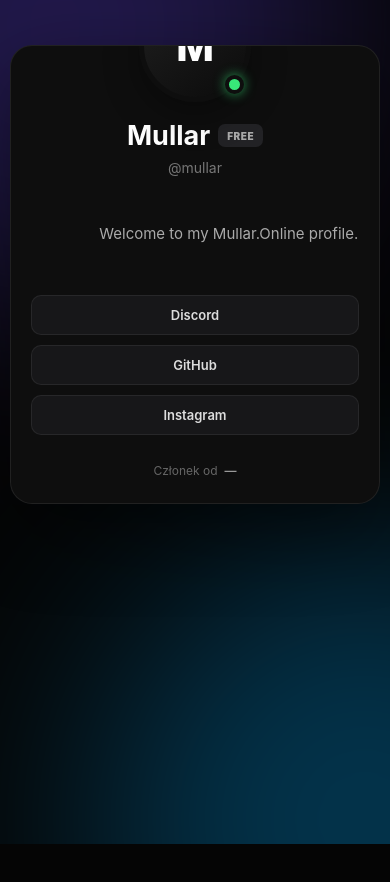
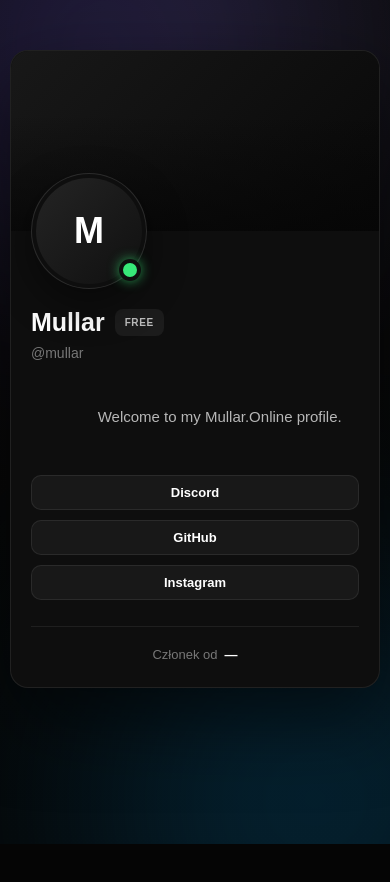
Before and after one commit to rebiszsamuel-design/MlerSamuelRebiszAI, a website: page public/profile.html in a window 390 px wide. After the commit the page ends 844 px from the top, so only its background shows below. Drawn offline with Linux system fonts and the light colour scheme.

Commit message:
Poprawa ukladu profilu

```diff
--- a/profile.css
+++ b/profile.css
@@ -5,184 +5,349 @@
 html,
 body {
     margin: 0;
+    padding: 0;
     min-height: 100%;
 }
 
 body {
     min-height: 100vh;
-    background: #050505;
-    color: white;
-    font-family:
-        Inter,
-        system-ui,
-        -apple-system,
-        BlinkMacSystemFont,
-        "Segoe UI",
-        sans-serif;
+
+    display: flex;
+    align-items: flex-start;
+    justify-content: center;
+
+    padding: 80px 20px 50px;
 
     overflow-x: hidden;
+
+    background: #050505;
+
+    color: #ffffff;
+
+    font-family:
+        Arial,
+        Helvetica,
+        sans-serif;
 }
+
+
+/* ========================================
+   BACKGROUND
+======================================== */
 
 .background {
     position: fixed;
     inset: 0;
-    z-index: -1;
+
     overflow: hidden;
-    background: #050505;
+
+    z-index: 0;
+
+    pointer-events: none;
+
+    background:
+        radial-gradient(
+            circle at top,
+            #151515 0%,
+            #080808 45%,
+            #050505 100%
+        );
 }
 
 .glow {
     position: absolute;
-    width: 550px;
-    height: 550px;
+
+    width: 450px;
+    height: 450px;
+
     border-radius: 50%;
-    filter: blur(110px);
-    opacity: 0.28;
-    pointer-events: none;
+
+    filter: blur(120px);
+
+    opacity: 0.18;
 }
 
 .glow-1 {
-    top: -250px;
-    left: -220px;
+    top: -180px;
+    left: -120px;
+
     background: #6b4cff;
 }
 
 .glow-2 {
-    right: -250px;
-    bottom: -250px;
+    right: -150px;
+    bottom: -180px;
+
     background: #00aaff;
 }
 
+
+/* ========================================
+   PROFILE CARD
+======================================== */
+
 .profile-card {
-    width: min(720px, calc(100% - 30px));
-    margin: 70px auto 40px;
+    position: relative;
+
+    z-index: 1;
+
+    width: 100%;
+    max-width: 720px;
+
+    overflow: visible;
+
+    border-radius: 22px;
 
     background: #0e0e0e;
 
-    border: 1px solid rgba(255, 255, 255, 0.08);
-
-    border-radius: 22px;
-
-    overflow: hidden;
+    border:
+        1px solid
+        rgba(255,255,255,0.08);
 
     box-shadow:
-        0 25px 80px rgba(0, 0, 0, 0.45);
+        0 30px 80px
+        rgba(0,0,0,0.55);
 
-    position: relative;
+    backdrop-filter: blur(20px);
+
+    margin: 0 auto;
 }
+
+
+/* ========================================
+   BANNER
+======================================== */
 
 .profile-banner {
     width: 100%;
-    height: 190px;
+
+    height: 220px;
+
+    border-radius:
+        22px
+        22px
+        0
+        0;
 
     background:
         linear-gradient(
             135deg,
-            #171717,
-            #0b0b0b
+            #181818,
+            #080808
         );
 
     background-size: cover;
+
     background-position: center;
 
-    display: none;
+    background-repeat: no-repeat;
+
+    position: relative;
+
+    display: block;
 }
+
+.profile-banner::after {
+    content: "";
+
+    position: absolute;
+
+    inset: 0;
+
+    border-radius:
+        22px
+        22px
+        0
+        0;
+
+    background:
+        linear-gradient(
+            to bottom,
+            transparent 35%,
+            rgba(5,5,5,0.70) 100%
+        );
+
+    pointer-events: none;
+}
+
+
+/* ========================================
+   CONTENT
+======================================== */
 
 .profile-content {
     position: relative;
-    padding: 0 35px 35px;
-    text-align: center;
+
+    width: 100%;
+
+    padding:
+        0
+        35px
+        35px;
+
+    text-align: left;
 }
+
+
+/* ========================================
+   AVATAR
+======================================== */
 
 .avatar-wrapper {
     position: relative;
+
     width: 136px;
     height: 136px;
 
-    margin: -68px auto 18px;
+    margin:
+        -68px
+        0
+        18px;
 
-    z-index: 2;
-}
+    padding: 6px;
 
-.avatar {
-    width: 136px;
-    height: 136px;
-
-    border-radius: 50%;
-
-    display: flex;
-    align-items: center;
-    justify-content: center;
-
-    background:
-        linear-gradient(
-            145deg,
-            #202020,
-            #0b0b0b
-        );
-
-    border: 5px solid #0e0e0e;
-
-    color: white;
-
-    font-size: 48px;
-    font-weight: 800;
-
-    overflow: hidden;
-
-    box-shadow:
-        0 12px 35px rgba(0, 0, 0, 0.35);
-}
-
-.avatar img {
-    width: 100%;
-    height: 100%;
-
-    object-fit: cover;
-}
-
-.online {
-    position: absolute;
-
-    width: 19px;
-    height: 19px;
-
-    right: 7px;
-    bottom: 8px;
-
-    background: #38e879;
-
-    border-radius: 50%;
-
-    border: 4px solid #0e0e0e;
-
-    box-shadow:
-        0 0 12px rgba(56, 232, 121, 0.65);
-}
-
-.profile-name {
     display: flex;
 
     align-items: center;
     justify-content: center;
 
+    border-radius: 50%;
+
+    background: #0e0e0e;
+
+    border:
+        1px solid
+        rgba(255,255,255,0.12);
+
+    box-shadow:
+        0 15px 40px
+        rgba(0,0,0,0.45);
+
+    z-index: 5;
+}
+
+.avatar {
+    width: 124px;
+    height: 124px;
+
+    min-width: 124px;
+    min-height: 124px;
+
+    max-width: 124px;
+    max-height: 124px;
+
+    display: flex;
+
+    align-items: center;
+    justify-content: center;
+
+    overflow: hidden;
+
+    border-radius: 50%;
+
+    background:
+        linear-gradient(
+            135deg,
+            #242424,
+            #101010
+        );
+
+    color: #ffffff;
+
+    font-size: 42px;
+
+    font-weight: 800;
+
+    line-height: 1;
+
+    flex-shrink: 0;
+}
+
+.avatar img {
+    display: block;
+
+    width: 100%;
+    height: 100%;
+
+    min-width: 100%;
+    min-height: 100%;
+
+    max-width: 100%;
+    max-height: 100%;
+
+    border-radius: 50%;
+
+    object-fit: cover;
+
+    object-position: center;
+}
+
+
+/* ========================================
+   ONLINE
+======================================== */
+
+.online {
+    position: absolute;
+
+    right: 5px;
+    bottom: 7px;
+
+    width: 22px;
+    height: 22px;
+
+    border-radius: 50%;
+
+    background: #37e878;
+
+    border:
+        4px solid
+        #0e0e0e;
+
+    box-shadow:
+        0 0 12px
+        rgba(55,232,120,0.65);
+}
+
+
+/* ========================================
+   NAME
+======================================== */
+
+.profile-name {
+    width: 100%;
+
+    display: flex;
+
+    align-items: center;
+
+    justify-content: flex-start;
+
     flex-wrap: wrap;
 
-    gap: 8px;
+    gap: 10px;
 }
 
 .profile-name h1 {
     margin: 0;
 
-    font-size: 32px;
-    line-height: 1.15;
-
     color: #ffffff;
 
-    transition:
-        color 0.2s,
-        text-shadow 0.2s;
+    font-size: 30px;
+
+    font-weight: 800;
+
+    line-height: 1.2;
+
+    word-break: break-word;
+
+    overflow-wrap: anywhere;
 }
+
+
+/* ========================================
+   BADGES
+======================================== */
 
 .badge,
 .og-badge {
@@ -191,84 +356,172 @@
     align-items: center;
     justify-content: center;
 
-    min-height: 23px;
+    min-height: 27px;
 
-    padding: 4px 9px;
+    padding:
+        5px
+        10px;
 
-    border-radius: 7px;
+    border-radius: 8px;
 
     font-size: 10px;
-    font-weight: 900;
 
-    letter-spacing: 0.5px;
+    font-weight: 800;
+
+    letter-spacing: 0.6px;
+
+    flex-shrink: 0;
 }
 
 .free-badge {
-    background: #222225;
-    color: #aaa;
+    color: #bdbdbd;
+
+    background:
+        rgba(255,255,255,0.06);
+
+    border-color:
+        rgba(255,255,255,0.1);
 }
 
 .pro-badge {
-    background: rgba(255, 205, 70, 0.13);
-    color: #ffd45a;
+    color: #fff0ae;
+
+    background:
+        linear-gradient(
+            135deg,
+            #8a5a00,
+            #ffd76a,
+            #b87900
+        );
+
+    border:
+        1px solid
+        rgba(255,215,100,0.7);
 
     box-shadow:
-        0 0 14px rgba(255, 205, 70, 0.12);
+        0 0 18px
+        rgba(255,200,70,0.35);
 }
 
 .premium-badge {
-    background: rgba(174, 102, 255, 0.15);
-    color: #c394ff;
+    color: #ffffff;
+
+    background:
+        linear-gradient(
+            135deg,
+            #5d35ff,
+            #9b6cff,
+            #5d35ff
+        );
+
+    background-size: 200% 200%;
+
+    border:
+        1px solid
+        rgba(160,120,255,0.7);
 
     box-shadow:
-        0 0 16px rgba(174, 102, 255, 0.2);
+        0 0 18px
+        rgba(120,80,255,0.35);
+
+    animation:
+        premiumGlow 3s ease infinite;
+}
+
+@keyframes premiumGlow {
+
+    0% {
+        background-position: 0% 50%;
+    }
+
+    50% {
+        background-position: 100% 50%;
+    }
+
+    100% {
+        background-position: 0% 50%;
+    }
 }
 
 .og-badge {
-    background: rgba(255, 255, 255, 0.08);
-    color: #d7d7d7;
+    color: #e2e2e2;
+
+    background:
+        rgba(255,255,255,0.07);
+
+    border:
+        1px solid
+        rgba(255,255,255,0.10);
 
     cursor: help;
 }
 
+
+/* ========================================
+   USERNAME
+======================================== */
+
 .username {
-    margin: 8px 0 0;
+    margin:
+        8px
+        0
+        0;
 
-    color: #777;
+    color: #777777;
 
     font-size: 14px;
 }
 
+
+/* ========================================
+   BIO
+======================================== */
+
 .bio {
-    max-width: 560px;
+    width: 100%;
 
-    margin: 22px auto 0;
+    max-width: 620px;
 
-    color: #aaa;
+    margin:
+        20px
+        0
+        0;
+
+    color: #b7b7b7;
+
+    font-size: 15px;
 
     line-height: 1.6;
 
-    font-size: 15px;
+    word-break: break-word;
+
+    overflow-wrap: anywhere;
 
     white-space: pre-wrap;
-    word-break: break-word;
 }
+
+
+/* ========================================
+   LINKS
+======================================== */
 
 .profile-links {
     display: flex;
 
     flex-wrap: wrap;
 
-    justify-content: center;
+    align-items: center;
+
+    justify-content: flex-start;
 
     gap: 10px;
 
-    margin-top: 25px;
+    width: 100%;
+
+    margin-top: 22px;
 }
 
 .profile-link {
-    min-width: 130px;
-
     display: inline-flex;
 
     align-items: center;
@@ -276,88 +529,118 @@
 
     gap: 8px;
 
-    padding: 11px 15px;
+    padding:
+        9px
+        14px;
 
     border-radius: 10px;
 
-    background: #171719;
+    background:
+        rgba(255,255,255,0.045);
 
-    border: 1px solid rgba(255, 255, 255, 0.07);
+    border:
+        1px solid
+        rgba(255,255,255,0.08);
 
-    color: #ddd;
+    color: #ffffff;
 
     text-decoration: none;
 
     font-size: 13px;
+
     font-weight: 600;
 
+    white-space: nowrap;
+
     transition:
-        transform 0.2s,
-        background 0.2s,
-        border-color 0.2s;
+        background 0.2s ease,
+        transform 0.2s ease,
+        border-color 0.2s ease;
 }
 
 .profile-link:hover {
-    transform: translateY(-2px);
+    background:
+        rgba(255,255,255,0.09);
 
-    background: #202024;
+    border-color:
+        rgba(255,255,255,0.16);
 
-    border-color: rgba(255, 255, 255, 0.15);
-
-    color: white;
+    transform:
+        translateY(-2px);
 }
 
 .profile-link-icon {
     width: 19px;
     height: 19px;
 
-    border-radius: 5px;
+    max-width: 19px;
+    max-height: 19px;
 
     object-fit: contain;
+
+    flex-shrink: 0;
+
+    border-radius: 4px;
 }
+
+
+/* ========================================
+   STATS
+======================================== */
 
 .profile-stats {
     display: flex;
 
-    justify-content: center;
+    align-items: center;
 
-    gap: 35px;
+    justify-content: flex-start;
+
+    gap: 40px;
+
+    width: 100%;
 
     margin-top: 28px;
 
-    padding-top: 22px;
+    padding-top: 20px;
 
-    border-top: 1px solid rgba(255, 255, 255, 0.06);
+    border-top:
+        1px solid
+        rgba(255,255,255,0.07);
 }
 
 .stat {
-    min-width: 100px;
+    min-width: 80px;
 
     display: flex;
 
     flex-direction: column;
 
     align-items: center;
+
+    justify-content: center;
 }
 
 .stat-number {
-    color: white;
+    color: #ffffff;
 
     font-size: 20px;
+
     font-weight: 800;
+
+    line-height: 1;
 }
 
 .stat-label {
-    color: #666;
+    margin-top: 6px;
+
+    color: #666666;
 
     font-size: 11px;
-
-    margin-top: 3px;
 }
 
 .like-button {
     width: 38px;
-    height: 32px;
+    height: 30px;
 
     padding: 0;
 
@@ -365,50 +648,56 @@
 
     background: transparent;
 
-    color: #ff6b83;
+    color: #ff6682;
 
     font-size: 25px;
 
     cursor: pointer;
-
-    transition:
-        transform 0.15s,
-        color 0.15s;
 }
 
 .like-button:hover {
-    transform: scale(1.12);
+    transform: scale(1.08);
 }
 
 .like-button.liked {
-    color: #ff4f70;
+    color: #ff3f68;
 }
 
-.like-button:disabled {
-    cursor: default;
-    opacity: 0.7;
-}
+
+/* ========================================
+   MEMBER SINCE
+======================================== */
 
 .member-since {
     display: flex;
 
     align-items: center;
-    justify-content: center;
 
     gap: 7px;
 
-    margin-top: 28px;
+    margin-top: 26px;
 
-    color: #666;
+    padding-top: 20px;
 
-    font-size: 12px;
+    border-top:
+        1px solid
+        rgba(255,255,255,0.07);
+
+    color: #777777;
+
+    font-size: 13px;
 }
 
 .member-since strong {
-    color: #999;
+    color: #ffffff;
 
     font-weight: 600;
 }
+
+
+/* ========================================
+   MUSIC
+======================================== */
 
 .music-player {
     display: none;
@@ -417,49 +706,52 @@
 
     gap: 12px;
 
-    margin-top: 25px;
+    width: 100%;
+
+    margin-top: 24px;
 
     padding: 14px;
 
-    text-align: left;
+    border-radius: 13px;
 
-    background: #111114;
+    background:
+        rgba(255,255,255,0.035);
 
-    border: 1px solid rgba(255, 255, 255, 0.06);
-
-    border-radius: 13px;
+    border:
+        1px solid
+        rgba(255,255,255,0.07);
 }
 
 .music-icon {
-    width: 38px;
-    height: 38px;
-
-    flex: 0 0 auto;
+    width: 40px;
+    height: 40px;
 
     display: flex;
+
     align-items: center;
     justify-content: center;
 
+    flex-shrink: 0;
+
     border-radius: 10px;
 
-    background: #19191d;
+    background:
+        rgba(118,87,255,0.13);
 
-    color: #a98aff;
+    color: #a991ff;
 
     font-size: 20px;
 }
 
 .music-info {
-    min-width: 0;
-
     display: flex;
 
     flex-direction: column;
+
+    min-width: 0;
 }
 
 .music-info strong {
-    color: white;
-
     font-size: 13px;
 }
 
@@ -468,18 +760,28 @@
 
     font-size: 11px;
 
-    margin-top: 2px;
+    margin-top: 3px;
 }
 
 .music-player audio {
-    width: 230px;
+    width: 250px;
+
+    max-width: 100%;
+
     margin-left: auto;
 }
+
+
+/* ========================================
+   LOADING / ERROR
+======================================== */
 
 .loading {
     position: fixed;
 
     inset: 0;
+
+    z-index: 20;
 
     display: flex;
 
@@ -488,11 +790,9 @@
 
     background: #050505;
 
-    color: #888;
+    color: #777;
 
     font-size: 14px;
-
-    z-index: 20;
 }
 
 .error-screen {
@@ -526,12 +826,35 @@
     text-decoration: none;
 }
 
+
+/* ========================================
+   MOBILE
+======================================== */
+
 @media (max-width: 600px) {
 
+    body {
+        padding:
+            50px
+            10px
+            30px;
+    }
+
     .profile-card {
-        width: calc(100% - 20px);
+        border-radius: 18px;
+    }
 
-        margin-top: 45px;
+    .profile-banner,
+    .profile-banner::after {
+        border-radius:
+            18px
+            18px
+            0
+            0;
+    }
+
+    .profile-banner {
+        height: 180px;
     }
 
     .profile-content {
@@ -541,30 +864,36 @@
             25px;
     }
 
-    .profile-name h1 {
-        font-size: 27px;
-    }
+    .avatar-wrapper {
+        width: 116px;
+        height: 116px;
 
-    .avatar-wrapper {
-        width: 112px;
-        height: 112px;
-
-        margin-top: -56px;
+        margin:
+            -58px
+            0
+            18px;
     }
 
     .avatar {
-        width: 112px;
-        height: 112px;
+        width: 106px;
+        height: 106px;
 
-        font-size: 40px;
+        min-width: 106px;
+        min-height: 106px;
+
+        max-width: 106px;
+        max-height: 106px;
+
+        font-size: 36px;
     }
 
-    .profile-banner {
-        height: 150px;
+    .profile-name h1 {
+        font-size: 25px;
     }
 
     .profile-links {
         flex-direction: column;
+        align-items: stretch;
     }
 
     .profile-link {
@@ -572,7 +901,12 @@
     }
 
     .profile-stats {
-        gap: 20px;
+        justify-content: center;
+        gap: 28px;
+    }
+
+    .member-since {
+        justify-content: center;
     }
 
     .music-player {
```
